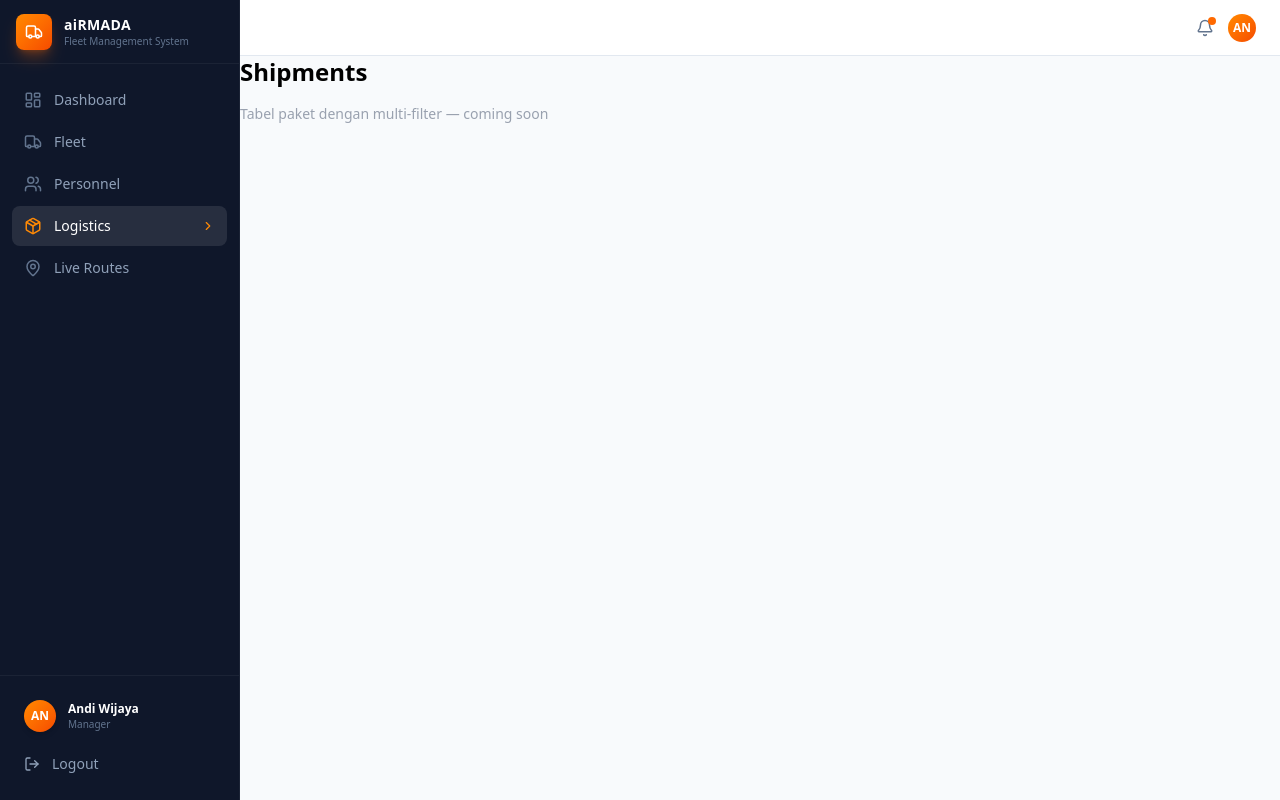
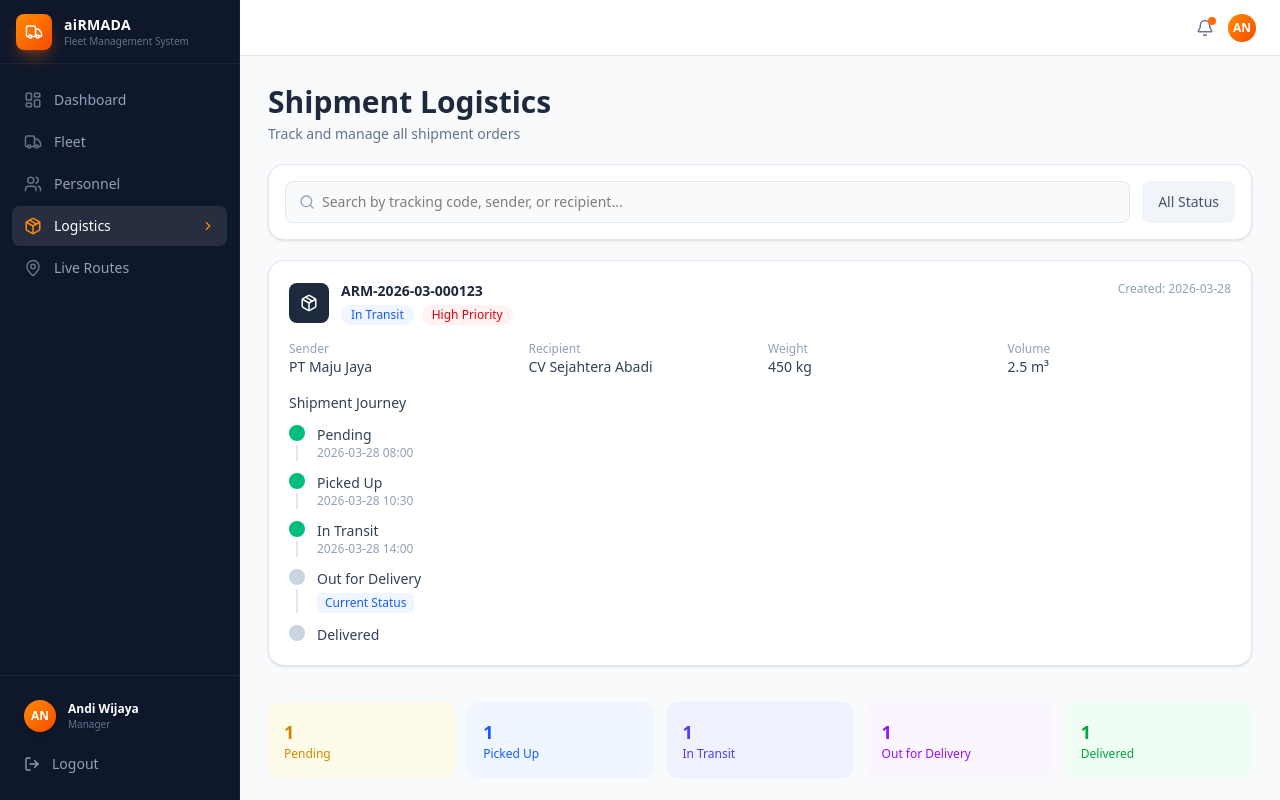
Before and after one commit to fanisah/aiRMADA, a Next.js app in the folder apps/web/: page /shipments in a window 1280 px wide. Built offline with nearby package versions, Linux system fonts and the light colour scheme.

Commit message:
feat: implement logistics UI

```diff
--- a/apps/web/src/app/(dashboard)/shipments/page.tsx
+++ b/apps/web/src/app/(dashboard)/shipments/page.tsx
@@ -1,14 +1,195 @@
-/**
- * Halaman Shipments
- *
- * @location apps/web/src/app/(dashboard)/shipments/page.tsx
- * TODO: Tabel paket dengan multi-filter
- */
-export default function ShipmentsPage() {
+'use client'
+
+import { Search, Package, Calendar } from 'lucide-react'
+
+type Shipment = {
+  id: string
+  sender: string
+  recipient: string
+  weight: string
+  volume: string
+  status: string
+  priority: string
+  createdAt: string
+  timeline: {
+    label: string
+    time?: string
+    done: boolean
+    current?: boolean
+  }[]
+}
+
+const shipments: Shipment[] = [
+  {
+    id: 'ARM-2026-03-000123',
+    sender: 'PT Maju Jaya',
+    recipient: 'CV Sejahtera Abadi',
+    weight: '450 kg',
+    volume: '2.5 m³',
+    status: 'In Transit',
+    priority: 'High',
+    createdAt: '2026-03-28',
+    timeline: [
+      { label: 'Pending', time: '2026-03-28 08:00', done: true },
+      { label: 'Picked Up', time: '2026-03-28 10:30', done: true },
+      { label: 'In Transit', time: '2026-03-28 14:00', done: true },
+      { label: 'Out for Delivery', done: false, current: true },
+      { label: 'Delivered', done: false },
+    ],
+  },
+]
+
+const StatusBadge = ({ text }: { text: string }) => {
+  const color =
+    text === 'Delivered'
+      ? 'bg-emerald-50 text-emerald-600'
+      : text === 'Pending'
+        ? 'bg-yellow-50 text-yellow-600'
+        : text === 'In Transit'
+          ? 'bg-blue-50 text-blue-600'
+          : 'bg-slate-100 text-slate-600'
+
+  return <span className={`rounded-full px-2.5 py-0.5 text-xs font-medium ${color}`}>{text}</span>
+}
+
+const PriorityBadge = ({ text }: { text: string }) => {
+  const color =
+    text === 'High'
+      ? 'bg-red-50 text-red-600'
+      : text === 'Medium'
+        ? 'bg-amber-50 text-amber-600'
+        : 'bg-green-50 text-green-600'
+
   return (
-    <div>
-      <h1 className="mb-4 text-2xl font-bold">Shipments</h1>
-      <p className="text-sm text-gray-400">Tabel paket dengan multi-filter — coming soon</p>
+    <span className={`rounded-full px-2.5 py-0.5 text-xs font-medium ${color}`}>
+      {text} Priority
+    </span>
+  )
+}
+
+const TimelineItem = ({ item }: { item: Shipment['timeline'][0] }) => {
+  return (
+    <div className="flex gap-3">
+      <div className="flex flex-col items-center">
+        <div className={`h-4 w-4 rounded-full ${item.done ? 'bg-emerald-500' : 'bg-slate-300'}`} />
+        <div className="mt-1 w-[2px] flex-1 bg-slate-200" />
+      </div>
+
+      <div>
+        <p className="text-sm font-medium text-slate-700">{item.label}</p>
+        {item.time && <p className="text-xs text-slate-400">{item.time}</p>}
+        {item.current && (
+          <span className="mt-1 inline-block rounded bg-blue-50 px-2 py-0.5 text-xs text-blue-600">
+            Current Status
+          </span>
+        )}
+      </div>
     </div>
   )
 }
+
+const ShipmentCard = ({ shipment }: { shipment: Shipment }) => {
+  return (
+    <div className="space-y-4 rounded-2xl border border-slate-200 bg-white p-5 shadow-sm">
+      {/* Header */}
+      <div className="flex items-start justify-between">
+        <div className="flex items-center gap-3">
+          <div className="flex h-10 w-10 items-center justify-center rounded-lg bg-slate-800 text-white">
+            <Package size={18} />
+          </div>
+
+          <div>
+            <p className="text-sm font-semibold text-slate-800">{shipment.id}</p>
+            <div className="mt-1 flex gap-2">
+              <StatusBadge text={shipment.status} />
+              <PriorityBadge text={shipment.priority} />
+            </div>
+          </div>
+        </div>
+
+        <p className="text-xs text-slate-400">Created: {shipment.createdAt}</p>
+      </div>
+
+      {/* Info */}
+      <div className="grid grid-cols-2 gap-4 text-sm md:grid-cols-4">
+        <div>
+          <p className="text-xs text-slate-400">Sender</p>
+          <p className="text-slate-700">{shipment.sender}</p>
+        </div>
+        <div>
+          <p className="text-xs text-slate-400">Recipient</p>
+          <p className="text-slate-700">{shipment.recipient}</p>
+        </div>
+        <div>
+          <p className="text-xs text-slate-400">Weight</p>
+          <p className="text-slate-700">{shipment.weight}</p>
+        </div>
+        <div>
+          <p className="text-xs text-slate-400">Volume</p>
+          <p className="text-slate-700">{shipment.volume}</p>
+        </div>
+      </div>
+
+      {/* Timeline */}
+      <div className="space-y-3">
+        <p className="text-sm font-medium text-slate-700">Shipment Journey</p>
+
+        <div className="space-y-3">
+          {shipment.timeline.map((t, i) => (
+            <TimelineItem key={i} item={t} />
+          ))}
+        </div>
+      </div>
+    </div>
+  )
+}
+
+export default function ShipmentsPage() {
+  return (
+    <div className="mx-auto max-w-screen-xl space-y-5 p-5 lg:p-7">
+      {/* Header */}
+      <div>
+        <h1 className="text-2xl font-bold text-slate-800 lg:text-3xl">Shipment Logistics</h1>
+        <p className="mt-1 text-sm text-slate-500">Track and manage all shipment orders</p>
+      </div>
+
+      {/* Search */}
+      <div className="flex flex-col gap-3 rounded-2xl border border-slate-200 bg-white p-4 shadow-sm sm:flex-row">
+        <div className="relative flex-1">
+          <Search className="absolute top-1/2 left-3.5 h-4 w-4 -translate-y-1/2 text-slate-400" />
+          <input
+            placeholder="Search by tracking code, sender, or recipient..."
+            className="w-full rounded-lg border border-slate-200 bg-slate-50 py-2.5 pr-4 pl-9 text-sm outline-none focus:ring-2 focus:ring-slate-100"
+          />
+        </div>
+
+        <button className="rounded-lg bg-slate-100 px-4 py-2 text-sm text-slate-600">
+          All Status
+        </button>
+      </div>
+
+      {/* List */}
+      <div className="space-y-4">
+        {shipments.map((s) => (
+          <ShipmentCard key={s.id} shipment={s} />
+        ))}
+      </div>
+
+      {/* Summary */}
+      <div className="grid grid-cols-2 gap-3 pt-4 md:grid-cols-5">
+        {[
+          { label: 'Pending', color: 'bg-yellow-50 text-yellow-600', value: 1 },
+          { label: 'Picked Up', color: 'bg-blue-50 text-blue-600', value: 1 },
+          { label: 'In Transit', color: 'bg-indigo-50 text-indigo-600', value: 1 },
+          { label: 'Out for Delivery', color: 'bg-purple-50 text-purple-600', value: 1 },
+          { label: 'Delivered', color: 'bg-green-50 text-green-600', value: 1 },
+        ].map((item, i) => (
+          <div key={i} className={`rounded-xl p-4 ${item.color}`}>
+            <p className="text-lg font-bold">{item.value}</p>
+            <p className="text-xs">{item.label}</p>
+          </div>
+        ))}
+      </div>
+    </div>
+  )
+}
```
